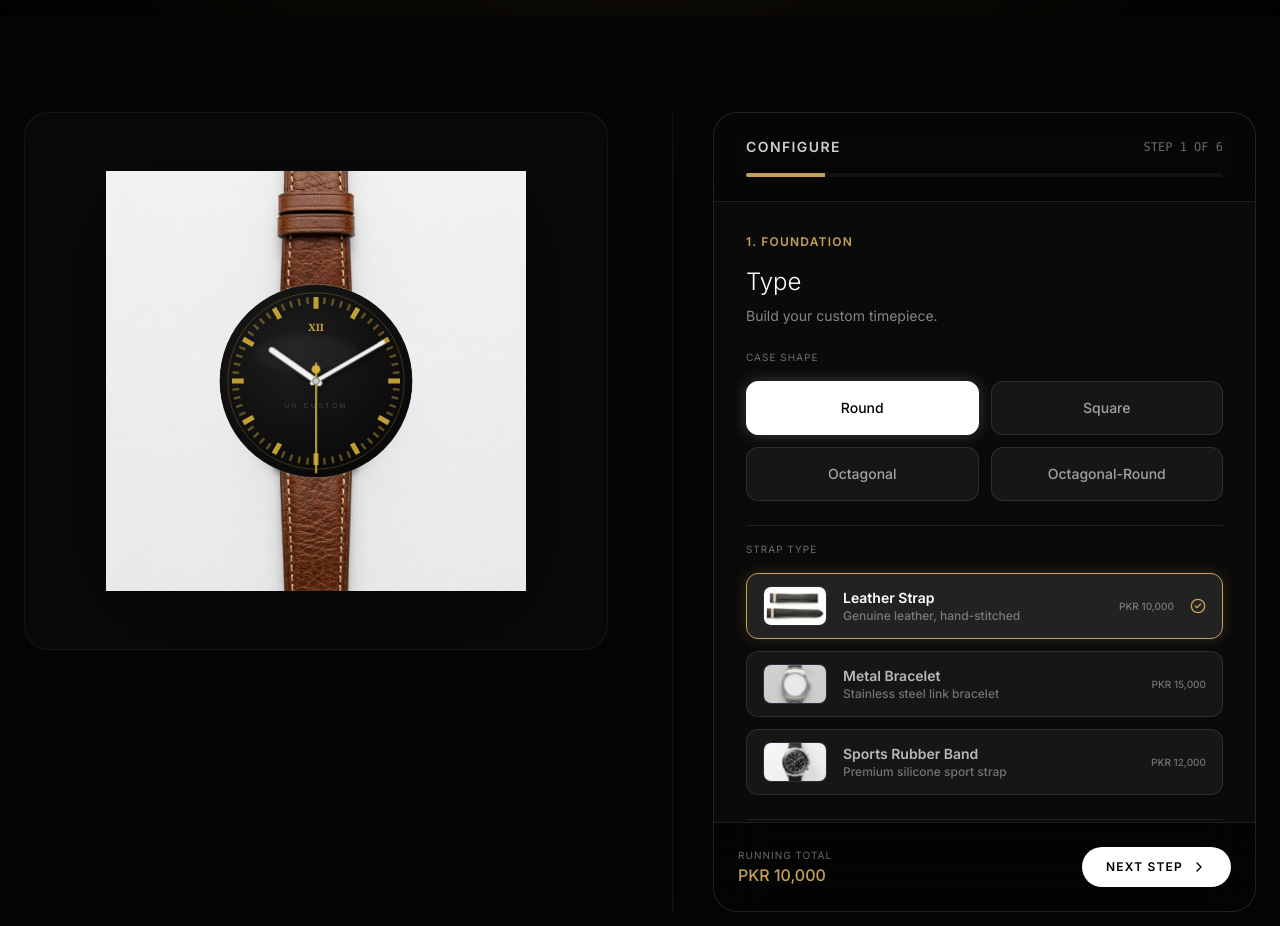
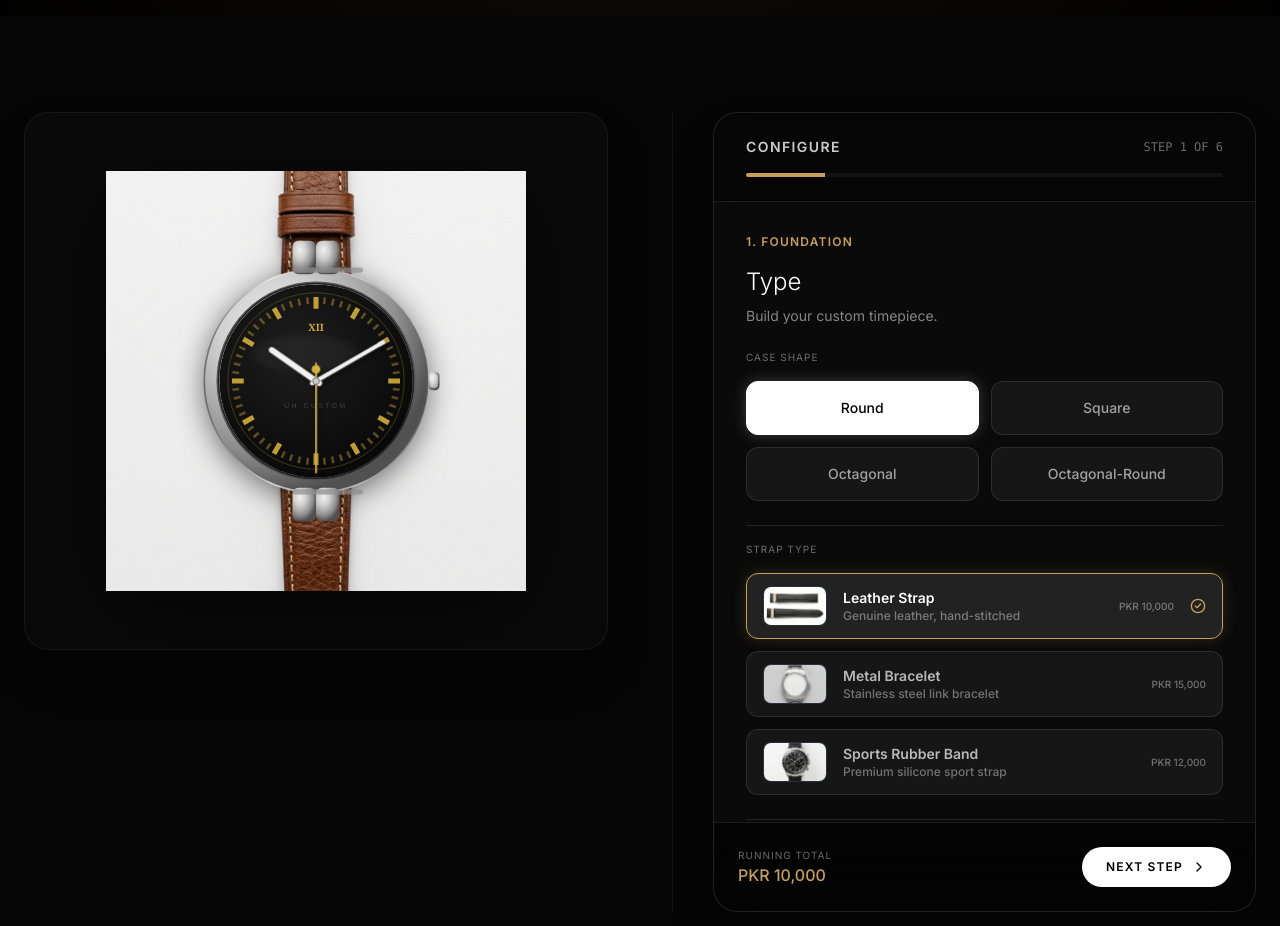
Before and after one commit to hanzala90/uhwatches, a Next.js app: page / in a window 1280 px wide. Shown: the part 860-1786 px from the top of the page. Built offline with nearby package versions, Linux system fonts and the light colour scheme.

Commit message:
feat: add proper SVG case bezel with lugs, strap connectors and crown for round watches

```diff
--- a/src/components/WatchPreviewSVG.tsx
+++ b/src/components/WatchPreviewSVG.tsx
@@ -334,12 +334,81 @@ const WatchPreviewSVG: React.FC = () => {
                 </radialGradient>
               </defs>
 
-              {/* Layer 1 — base watch photo (round only); multiply removes white bg */}
+              {/* Layer 1 — strap PNG (multiply removes white bg, shows strap) */}
               {!isSquareCase && (
                 <image href={baseImgSrc} x={0} y={50} width={500} height={500}
                   preserveAspectRatio="xMidYMid meet"
                   style={{ mixBlendMode:'multiply' } as React.CSSProperties}/>
               )}
+
+              {/* Layer 2 — Round case: SVG metallic bezel + lugs + crown */}
+              {!isSquareCase && (() => {
+                const metalColors: Record<string, [string,string,string,string]> = {
+                  silver:     ['#f0f0f0','#d0d0d0','#909090','#505050'],
+                  gold:       ['#f5e090','#D4A840','#9a6820','#5a3808'],
+                  black:      ['#707070','#404040','#202020','#080808'],
+                  'rose-gold':['#f0c0b0','#d08878','#a05848','#703020'],
+                };
+                const [c0,c1,c2,c3] = metalColors[caseColor] ?? metalColors.silver;
+                const lugH = 40, lugW = 28, rOuter = r + 18, rInner = r + 2;
+                return (
+                  <g>
+                    <defs>
+                      <radialGradient id="case-rg" cx="32%" cy="28%" r="72%">
+                        <stop offset="0%"   stopColor={c0}/>
+                        <stop offset="35%"  stopColor={c1}/>
+                        <stop offset="75%"  stopColor={c2}/>
+                        <stop offset="100%" stopColor={c3}/>
+                      </radialGradient>
+                      {/* Brushed highlight on top edge */}
+                      <linearGradient id="case-edge-top" x1="0%" y1="0%" x2="100%" y2="0%">
+                        <stop offset="0%"   stopColor={c3}/>
+                        <stop offset="30%"  stopColor={c0}/>
+                        <stop offset="70%"  stopColor={c1}/>
+                        <stop offset="100%" stopColor={c3}/>
+                      </linearGradient>
+                    </defs>
+
+                    {/* Outer case ring */}
+                    <circle cx={cx} cy={cy} r={rOuter}
+                      fill="url(#case-rg)"
+                      style={{filter:'drop-shadow(0 6px 18px rgba(0,0,0,0.55))'} as React.CSSProperties}/>
+                    {/* Polished top edge highlight */}
+                    <circle cx={cx} cy={cy} r={rOuter} fill="none"
+                      stroke="url(#case-edge-top)" strokeWidth={2} opacity={0.7}/>
+                    {/* Inner shadow step */}
+                    <circle cx={cx} cy={cy} r={rInner} fill="none"
+                      stroke={c3} strokeWidth={3}/>
+                    {/* Inner glint */}
+                    <circle cx={cx} cy={cy} r={rInner} fill="none"
+                      stroke="rgba(255,255,255,0.12)" strokeWidth={1}/>
+
+                    {/* TOP LUGS */}
+                    <rect x={cx - lugW/2 - 14} y={cy - rOuter - lugH + 6} width={lugW} height={lugH} rx={7}
+                      fill="url(#case-rg)"/>
+                    <rect x={cx + 14 - lugW/2} y={cy - rOuter - lugH + 6} width={lugW} height={lugH} rx={7}
+                      fill="url(#case-rg)"/>
+                    {/* Strap connector bar top */}
+                    <rect x={cx - lugW/2 - 14} y={cy - rOuter - 2} width={lugW * 2 + 28} height={6} rx={3}
+                      fill={c2} opacity={0.7}/>
+
+                    {/* BOTTOM LUGS */}
+                    <rect x={cx - lugW/2 - 14} y={cy + rOuter - 6} width={lugW} height={lugH} rx={7}
+                      fill="url(#case-rg)"/>
+                    <rect x={cx + 14 - lugW/2} y={cy + rOuter - 6} width={lugW} height={lugH} rx={7}
+                      fill="url(#case-rg)"/>
+                    {/* Strap connector bar bottom */}
+                    <rect x={cx - lugW/2 - 14} y={cy + rOuter - 4} width={lugW * 2 + 28} height={6} rx={3}
+                      fill={c2} opacity={0.7}/>
+
+                    {/* Crown */}
+                    <rect x={cx + rOuter + 1} y={cy - 11} width={13} height={22} rx={5}
+                      fill="url(#case-rg)"/>
+                    <rect x={cx + rOuter + 3} y={cy - 8} width={9} height={16} rx={3}
+                      fill={c0} opacity={0.5}/>
+                  </g>
+                );
+              })()}
 
               {/* Layer 1b — square case drawn in pure SVG (no white bg image) */}
               {isSquareCase && (() => {
@@ -460,9 +529,10 @@ const WatchPreviewSVG: React.FC = () => {
                 <IndicesRing cx={cx} cy={cy} indexR={indexR} dialURL={designOptions.dialURL}/>
               </g>
 
-              {/* Layer 6 — inner bezel ring (round only — square already has it) */}
+              {/* Layer 6 — inner dial edge ring */}
               {!isSquareCase && (
-                <circle cx={cx} cy={cy} r={r} fill="none" stroke="rgba(255,255,255,0.12)" strokeWidth={1.5}/>
+                <circle cx={cx} cy={cy} r={r+1} fill="none"
+                  stroke="rgba(0,0,0,0.6)" strokeWidth={2}/>
               )}
 
               {/* Layer 7 — hands */}
```
